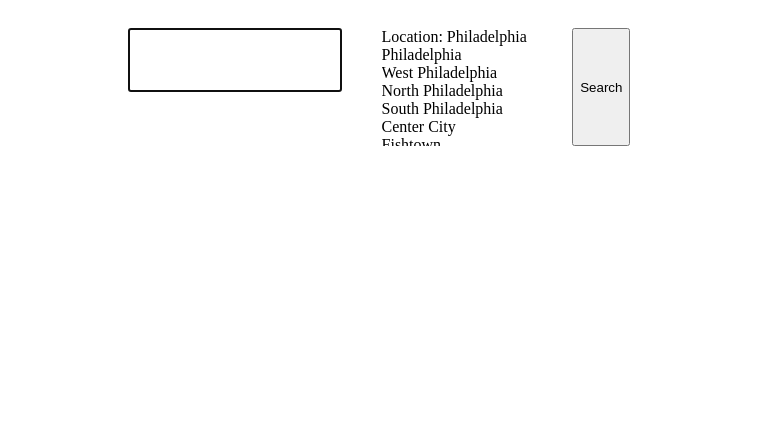
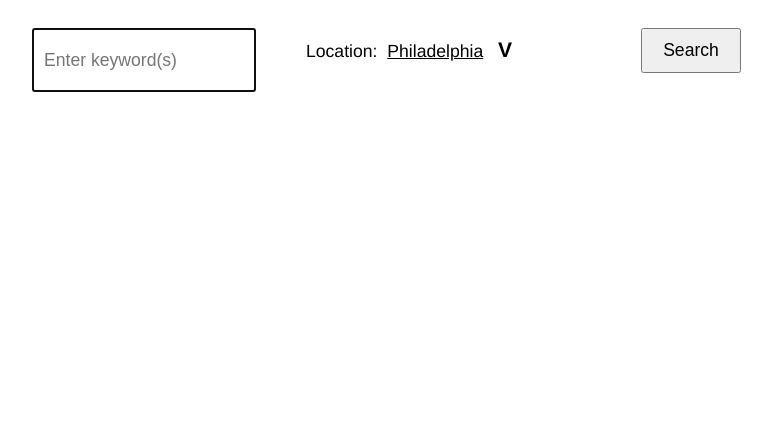
Before and after one commit to sophero/hw-yelp-api-5.1, a plain HTML site: page index.html in a window 1280 px wide. Shown: the whole page, without its empty margins (261-1033 px from the left). Drawn offline with nearby package versions, Linux system fonts and the light colour scheme.

Commit message:
Dropdown menu for selecting location now functional.

```diff
--- a/index.html
+++ b/index.html
@@ -7,15 +7,16 @@
 <body>
 
 	<div class="search-form__container">
-		<input class="search-form__item keyword-input"></input>
 
+		<input class="search-form__item keyword-input" placeholder="Enter keyword(s)"></input>
 
 		<div class="search-form__item location-dropdown-menu">
-			Location:
-			<span class="location-dropdown-menu__selected">Philadelphia</span>
-
+			<div class="location-dropdown-menu__head">
+				Location:
+				<span class="location-dropdown-menu__selected">Philadelphia</span>
+				<span class="location-dropdown-menu__show-menu-btn">V</span>
+			</div>
 			<div class="location-dropdown-menu__container">
-
 
 				<div class="location-dropdown-menu__item-container">
 					<div class="location-dropdown-menu__item">Philadelphia</div>
@@ -44,7 +45,7 @@
 			</div>
 		</div>
 
-		<input type="button" class="search-form__item initiate-search-btn" value="Search">
+		<button class="search-form__item initiate-search-btn">Search</button>
 
 	</div>
 	<div class="searched-for__container">
@@ -53,8 +54,7 @@
 		in
 		<span class="searched-for__location"></span>
 	</div>
-	<div class="search-results__container">
-	</div>
+	<div class="search-results__container"></div>
 
 
 	<script src="https://code.jquery.com/jquery-3.2.1.min.js"></script>
--- a/script.js
+++ b/script.js
@@ -11,26 +11,32 @@ function YelpSearch() {
 	var searchedForKeywords = document.getElementsByClassName('searched-for__keywords')[0];
 	var searchedForLocation = document.getElementsByClassName('searched-for__location')[0];
 	var dropdownSelectedItem = document.getElementsByClassName('location-dropdown-menu__selected')[0];
+	var dropdownMenu = document.getElementsByClassName('location-dropdown-menu__container')[0];
+	var showDropdownMenuBtn = document.getElementsByClassName('location-dropdown-menu__show-menu-btn')[0];
 	var dropdownMenuItems = document.getElementsByClassName('location-dropdown-menu__item');
 
 	searchBtn.addEventListener("click", initiateSearch);
+	showDropdownMenuBtn.addEventListener("click", toggleDropdownMenu);
 	keywordInput.addEventListener("keyup", function(event) {
 		if (event.keyCode === 13) {
 			initiateSearch();
 		}
 	});
-	keywordInput.focus();
 
 	for (let k = 0; k < dropdownMenuItems.length; k++) {
 		dropdownMenuItems[k].addEventListener("click", function() {
 			dropdownSelectedItem.innerHTML = dropdownMenuItems[k].innerHTML;
+			toggleDropdownMenu();
+			keywordInput.focus();
 		});
 	}
-	// dropdownMenuItems.forEach(function(elem) {
-	// 	elem.addEventListener("click", function() {
-	// 		dropdownSelectedItem.innerHTML = elem.innerHTML;
-	// 	});
-	// });
+
+	keywordInput.focus();
+
+
+	function toggleDropdownMenu() {
+		dropdownMenu.classList.toggle('show-menu');
+	}
 
 	function initiateSearch() {
 		var keywordStr = keywordInput.value;
@@ -79,9 +85,6 @@ function YelpSearch() {
 			searchResults.innerHTML += newDiv;
 
 		});
-
 	}
 
-
-
 }
--- a/stylesheets/_dropdown-menu.scss
+++ b/stylesheets/_dropdown-menu.scss
@@ -1,14 +1,57 @@
 .location-dropdown-menu {
-	display: inline-block;
+	position: relative;
 }
 
+.location-dropdown-menu__head {
+	height: 50px;
+	width: 300px;
+	padding: 10px;
+	padding-bottom: 0;
+	font-size: 1.1em;
+}
+
+.location-dropdown-menu__selected {
+	text-decoration: underline;
+	padding-left: 5px;
+}
+
+.location-dropdown-menu__show-menu-btn {
+	font-weight: bolder;
+	font-size: 1.2em;
+	padding: 10px;
+
+	&:hover {
+		cursor: pointer;
+		color: lightblue;
+	}
+}
+
+
 .location-dropdown-menu__container {
-	// display: flex;
+	display: none;
+	width: 200px;
+	position: absolute;
+	left: 30px;
+}
+
+.show-menu {
+	display: block;
 }
 
 .location-dropdown-menu__item-container {
 	display: flex;
 	flex-direction: column;
-	height: 100px;
+	padding: 0 12px;
+	height: 200px;
 	overflow: auto;
+	border: 1px solid black;
+	border-top: none;
 }
+
+.location-dropdown-menu__item {
+
+	&:hover {
+		cursor: pointer;
+		color: red;
+	}
+}
--- /dev/null
+++ b/stylesheets/_global.scss
@@ -0,0 +1,7 @@
+// * {
+// 	box-sizing: border-box;
+// }
+
+body {
+	font-family: Helvetica, sans-serif;
+}
--- a/stylesheets/_search-form.scss
+++ b/stylesheets/_search-form.scss
@@ -1,10 +1,10 @@
 .search-form__container {
 	display: flex;
 	justify-content: center;
+	font-family: Helvetica, sans-serif;
 }
 
 .search-form__item {
-	// display: inline-block;
 	margin: 20px;
 }
 
@@ -12,6 +12,22 @@
 	width: 200px;
 	height: 50px;
 	line-height: 40px;
-	padding: 5px;
-	font-size: 1em;
+	padding: 5px 10px;
+	font-size: 1.1em;
 }
+
+.initiate-search-btn {
+	width: 100px;
+	height: 45px;
+	font-size: 1.1em;
+	margin: 20px 5px;
+	// border: 1px solid black;
+	// border-radius: 7px;
+	// background-color: lightblue;
+
+	&:hover {
+		// background-color: lightgreen;
+		// border-width: 2px;
+		cursor: pointer;
+	}
+}
--- a/stylesheets/_search-results.scss
+++ b/stylesheets/_search-results.scss
@@ -2,7 +2,11 @@
 	display: none;
 }
 
+.search-results__container {
+	padding: 15px;
+}
 
 .search-results__item {
 	margin: 4px;
+	padding: 5px 0;
 }
--- a/stylesheets/styles.scss
+++ b/stylesheets/styles.scss
@@ -1,4 +1,5 @@
 @import 'variables';
+@import 'global';
 @import 'search-form';
 @import 'dropdown-menu';
 @import 'search-results';
```
Also changed, not shown: css/styles.css, 1 other file.
